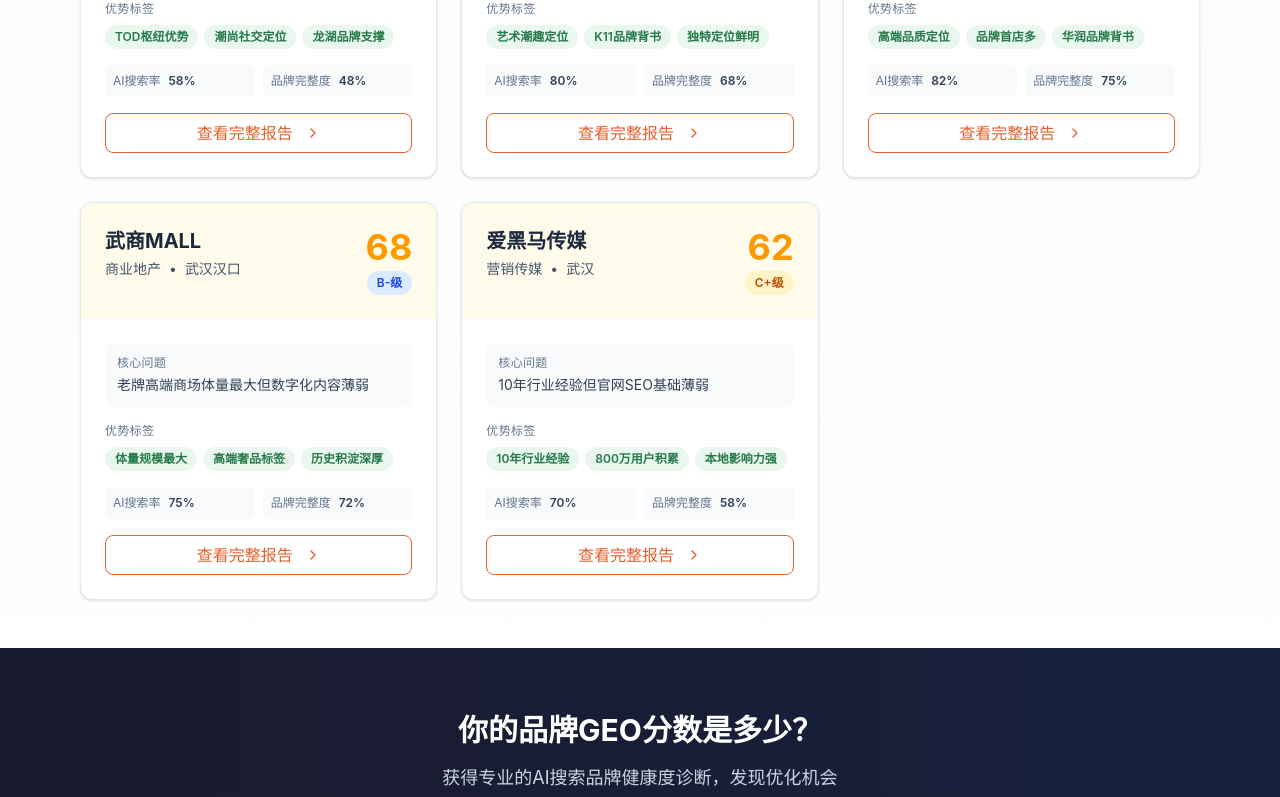
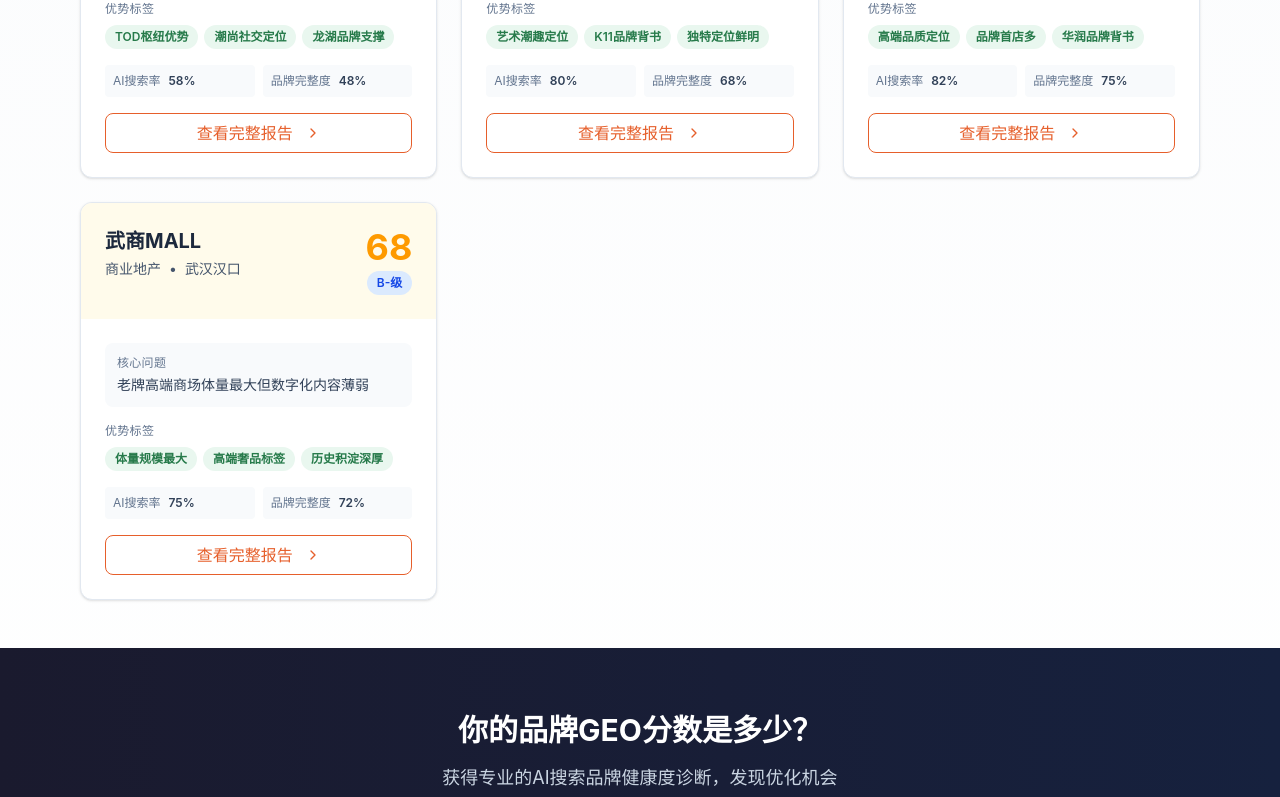
Before and after one commit to 2584894611-debug/sansanfox-geo, a Next.js app: page /cases in a window 1280 px wide. Shown: the part 1220-2017 px from the top of the page. Built offline with nearby package versions, Linux system fonts and the light colour scheme.

Commit message:
fix: remove 爱黑马 case from cases page

```diff
--- a/content/cases.ts
+++ b/content/cases.ts
@@ -129,22 +129,7 @@
     weaknesses: ["数字化内容薄弱", "新媒体运营弱", "年轻化转型慢"],
     thumbnail: "https://images.unsplash.com/photo-1555529669-2269763671c0?w=400&h=300&fit=crop",
   },
-  {
-    id: "blackhorse",
-    brand: "爱黑马传媒",
-    industry: "营销传媒",
-    location: "武汉",
-    geoScore: 62,
-    grade: "C+",
-    aiSearchRate: 70,
-    brandCompleteness: 58,
-    contentAuthority: 55,
-    differentiation: 68,
-    topIssue: "10年行业经验但官网SEO基础薄弱",
-    strengths: ["10年行业经验", "800万用户积累", "本地影响力强"],
-    weaknesses: ["官网SEO薄弱", "百科未建立", "AI搜索覆盖率低"],
-    thumbnail: "https://images.unsplash.com/photo-1504384308090-c894fdcc538d?w=400&h=300&fit=crop",
-  },
+
 ];
 
 export function getScoreColor(score: number): string {
```
